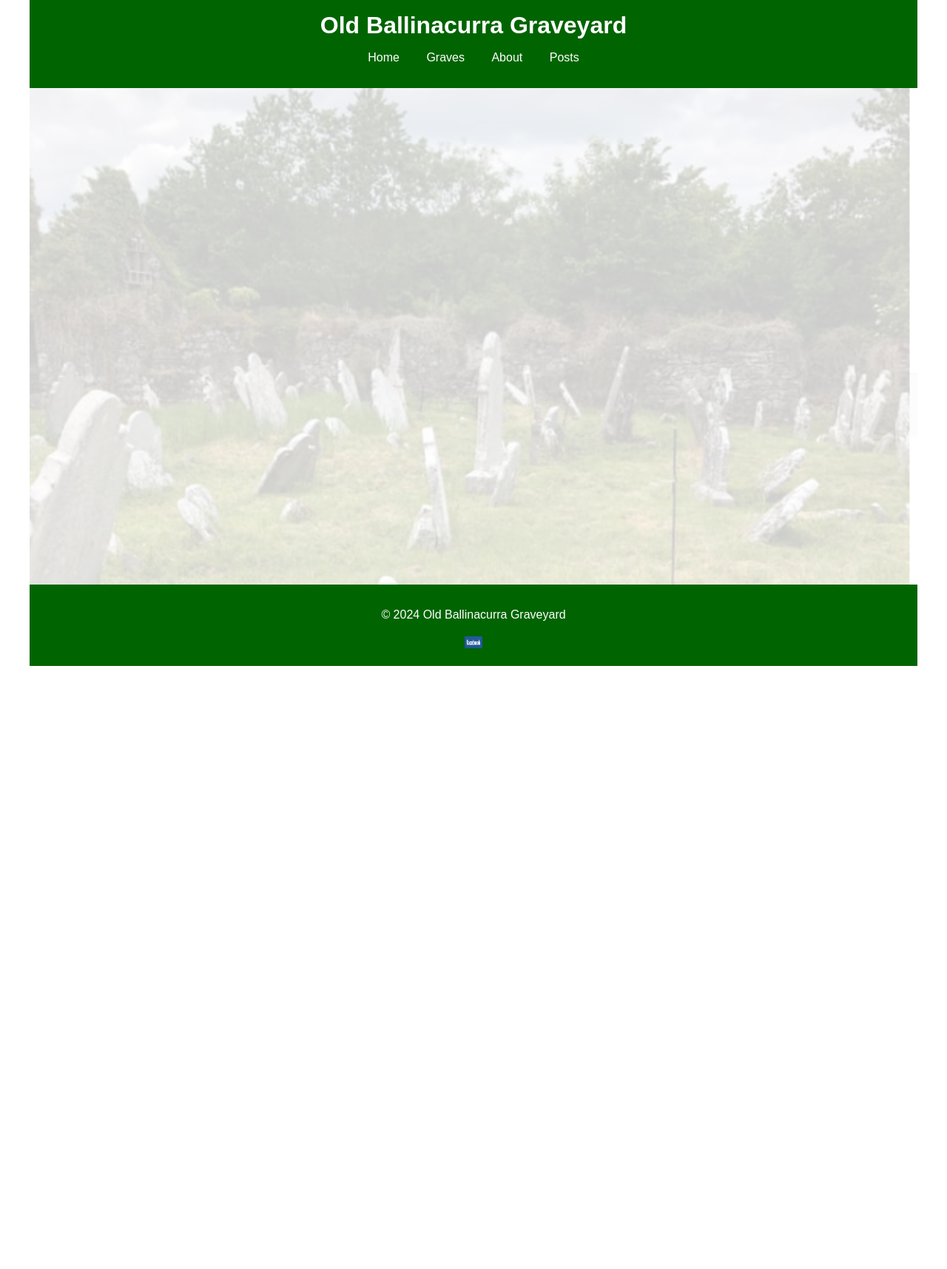
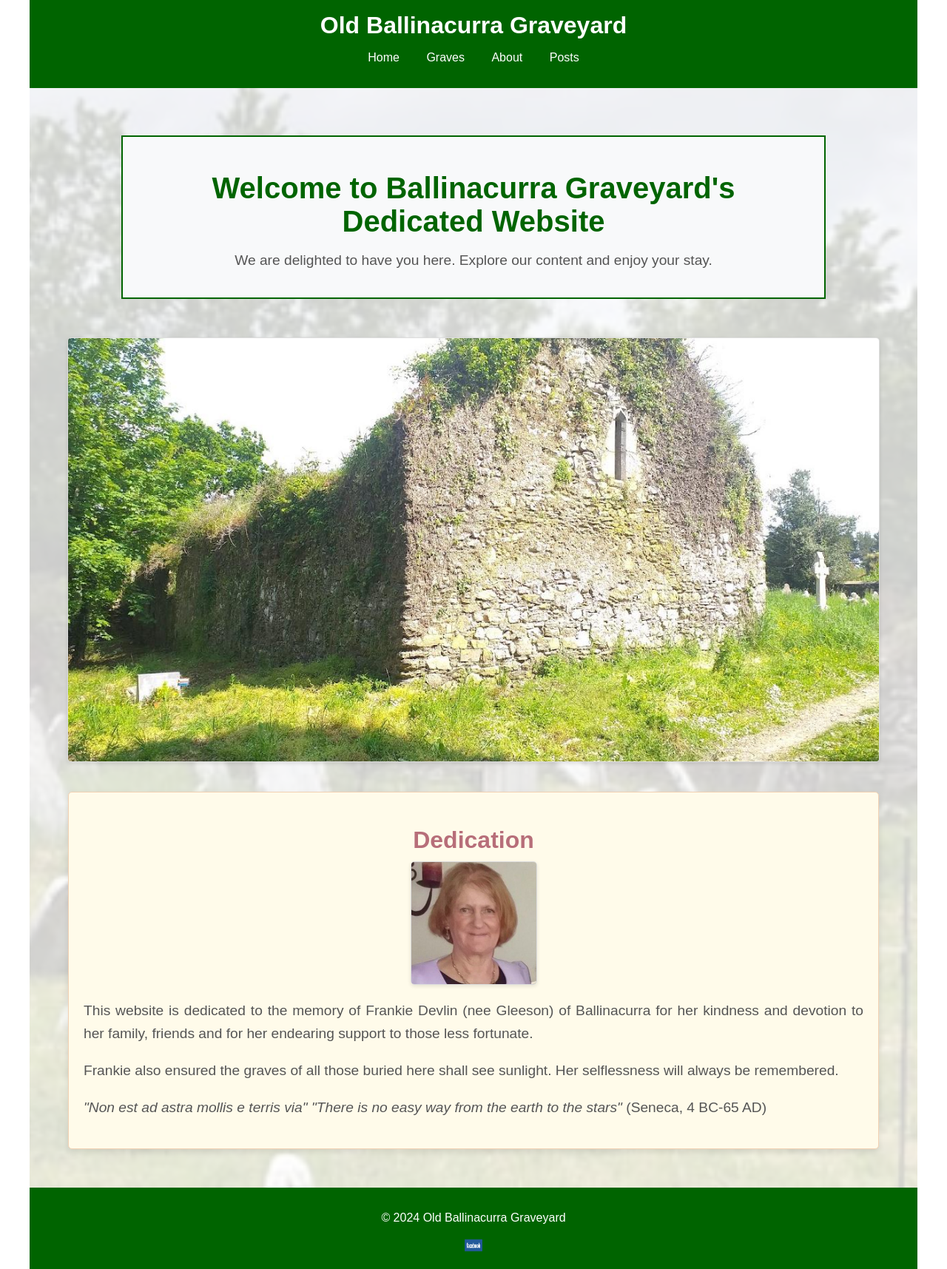
Before and after one commit to duinneacha/Old-Ballinacurra-Graveyard, a Jekyll site: the page built from index.markdown, in a window 1280 px wide. Shown: the whole page at 74% size. Built offline with Jekyll 4.4.1, drawn with Linux system fonts in a browser that asks for light colours; before the commit the page ends 900 px from its top, so only the background shows below that.

Commit message:
chore: Update homepage layout and styling

```diff
--- a/index.markdown
+++ b/index.markdown
@@ -1,7 +1,101 @@
 ---
-# Feel free to add content and custom Front Matter to this file.
-# To modify the layout, see https://jekyllrb.com/docs/themes/#overriding-theme-defaults
-
 layout: default
 title: Home
 ---
+
+<div class="welcome-banner">
+  <h1>Welcome to Ballinacurra Graveyard's Dedicated Website</h1>
+  <p>We are delighted to have you here. Explore our content and enjoy your stay.</p>
+</div>
+
+<div class="image-gallery-container">
+  <div class="image-gallery">
+    <img src="{{ '/assets/imgs/obg-church.jpeg' | relative_url }}" alt="Church Image" class="gallery-image">
+    <!-- <img src="{{ '/assets/imgs/website-banner.jpg' | relative_url }}" alt="Website Banner" class="gallery-image"> -->
+  </div>
+</div>
+
+<div class="dedication-section">
+  <h2>Dedication</h2>
+  <img src="{{ '/assets/imgs/mommabear.png' | relative_url }}" alt="Dedication Image" class="dedication-image">
+  <p>This website is dedicated to the memory of Frankie Devlin (nee Gleeson) of Ballinacurra for her kindness and devotion to her family, friends and for her endearing support to those less fortunate.</p>
+  <p>Frankie also ensured the graves of all those buried here shall see sunlight. Her selflessness will always be remembered.</p>
+  <p><em>"Non est ad astra mollis e terris via"</em>
+  <em>"There is no easy way from the earth to the stars"</em>
+  (Seneca, 4 BC-65 AD)</p>
+</div>
+
+<style>
+  .welcome-banner {
+    text-align: center;
+    padding: 20px;
+    background-color: #f8f9fa;
+    /* border-bottom: 5px solid #ddd; */
+  }
+
+  .welcome-banner h1 {
+    font-size: 2.5em;
+    margin-bottom: 10px;
+  }
+
+  .welcome-banner p {
+    font-size: 1.2em;
+    color: #555;
+  }
+
+  .image-gallery-container {
+    max-width: 100%;
+    overflow: hidden;
+    padding: 20px;
+  }
+
+  .image-gallery {
+    display: flex;
+    justify-content: center;
+    gap: 20px;
+    max-width: 100%;
+    flex-wrap: wrap;
+  }
+
+  .gallery-image {
+    max-width: 100%;
+    height: auto;
+    border: 1px solid #ddd;
+    border-radius: 5px;
+    box-shadow: 0 2px 5px rgba(0, 0, 0, 0.1);
+    flex: 1 1 auto;
+  }
+
+  .dedication-section {
+    padding: 20px;
+    background-color: #fffbea; /* Warm, light background */
+    border: 1px solid #f2d1b3; /* Soft, warm border */
+    border-radius: 5px;
+    margin: 20px;
+    box-shadow: 0 4px 8px rgba(0, 0, 0, 0.1); /* Gentle shadow for depth */
+  }
+
+  .dedication-section h2 {
+    text-align: center;
+    font-size: 2em;
+    color: #b76e79; /* Warm, respectful color */
+    margin-bottom: 10px;
+  }
+
+  .dedication-section p {
+    font-size: 1.2em;
+    color: #555;
+    text-align: justify; /* Improved readability */
+    line-height: 1.6; /* Increased line height for better readability */
+  }
+
+  .dedication-image {
+    display: block;
+    margin: 0 auto 20px;
+    max-width: 50%; /* Adjusted size for emphasis */
+    height: auto;
+    border: 1px solid #ddd;
+    border-radius: 5px;
+    box-shadow: 0 2px 5px rgba(0, 0, 0, 0.1);
+  }
+</style>
```
Also changed, not shown: assets/imgs/mommabear.png (added), assets/imgs/obg-church.jpeg (added), assets/imgs/website-banner.jpg (added).
